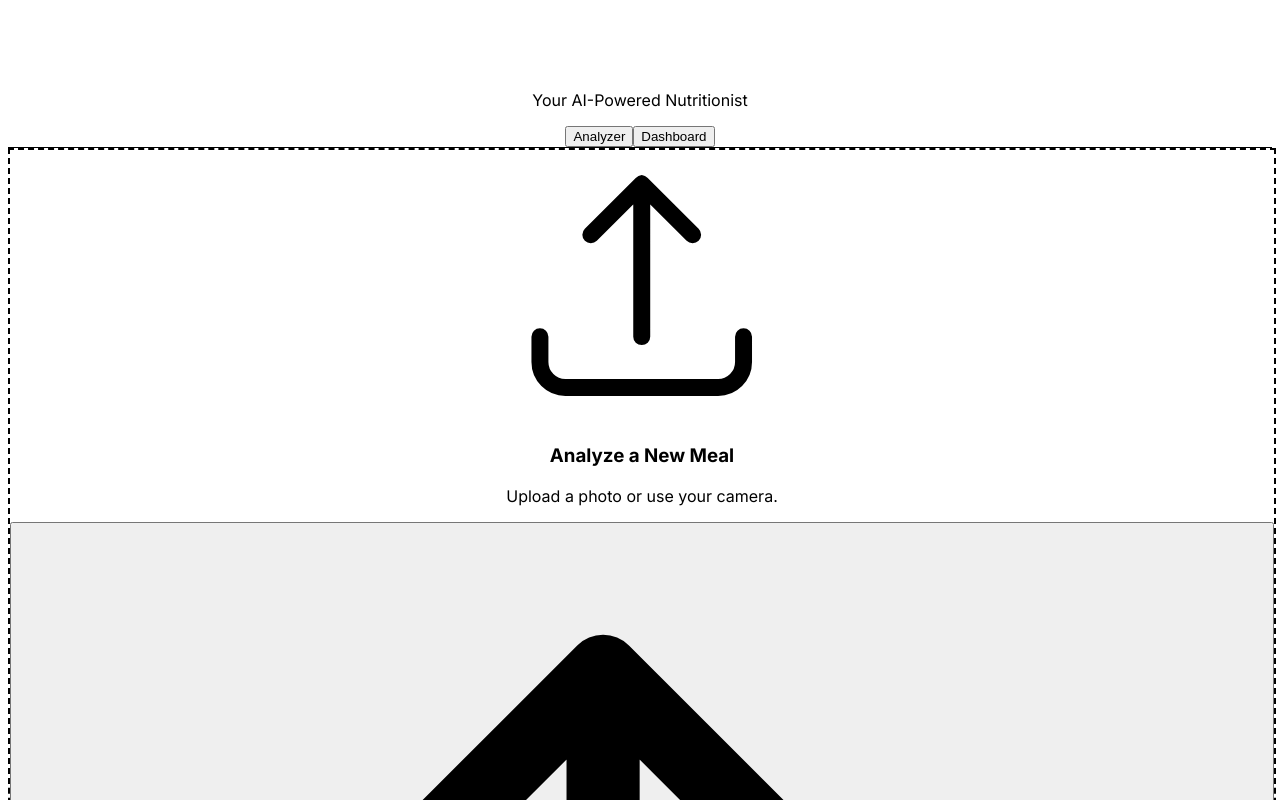
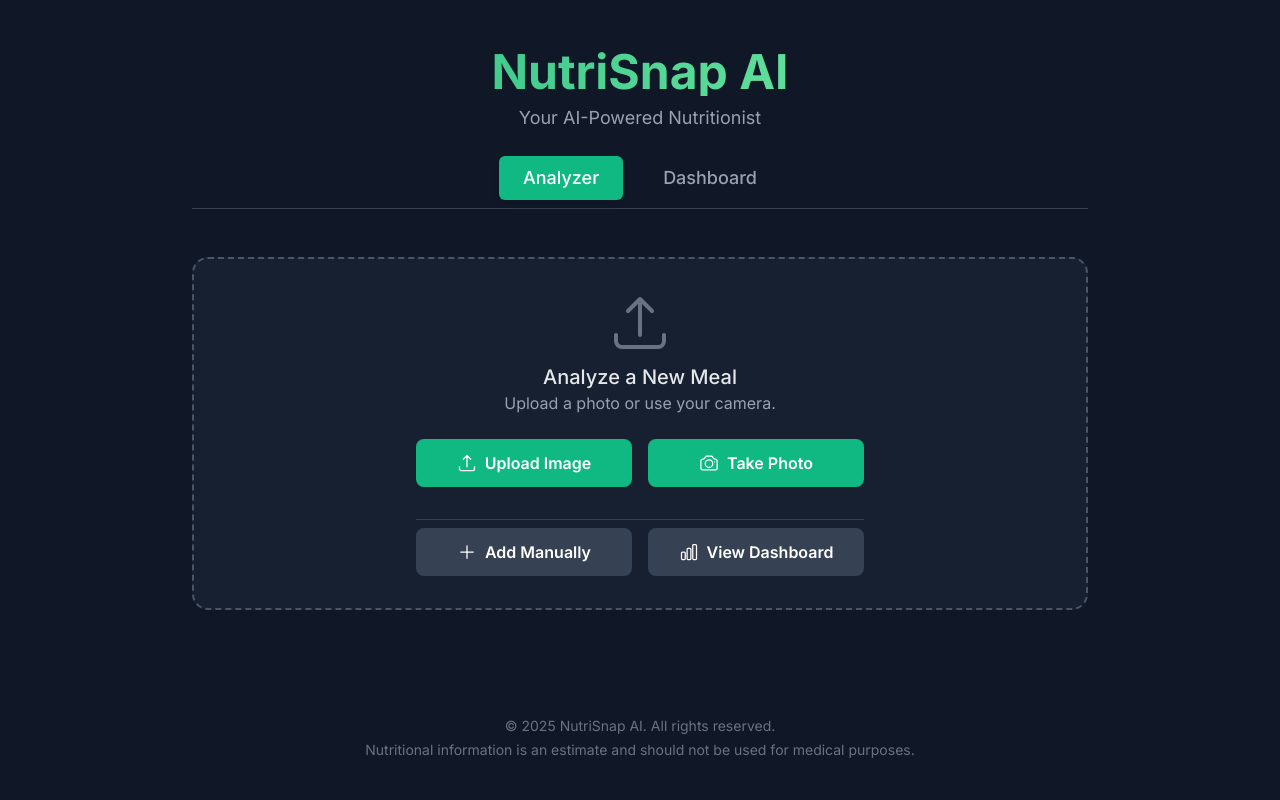
Before and after one commit to vivmuk/nutrisnap, a React (Vite) app: page / in a window 1280 px wide. Shown: the top 800 px of the page. Built offline with nearby package versions, Linux system fonts and the light colour scheme; no server answers.

Commit message:
Fix: Update to Tailwind v4 CSS-based configuration

```diff
--- a/index.css
+++ b/index.css
@@ -1,6 +1,24 @@
-@tailwind base;
-@tailwind components;
-@tailwind utilities;
+@import "tailwindcss";
+
+@theme {
+  --color-brand-primary: #10B981;
+  --color-brand-secondary: #059669;
+  --color-brand-light: #D1FAE5;
+  --color-brand-dark: #047857;
+
+  @keyframes fadeIn {
+    0% { opacity: 0; }
+    100% { opacity: 1; }
+  }
+
+  @keyframes slideInUp {
+    0% { transform: translateY(20px); opacity: 0; }
+    100% { transform: translateY(0); opacity: 1; }
+  }
+
+  --animate-fade-in: fadeIn 0.5s ease-in-out;
+  --animate-slide-in-up: slideInUp 0.5s ease-in-out;
+}
 
 body {
   font-family: 'Inter', sans-serif;
```
